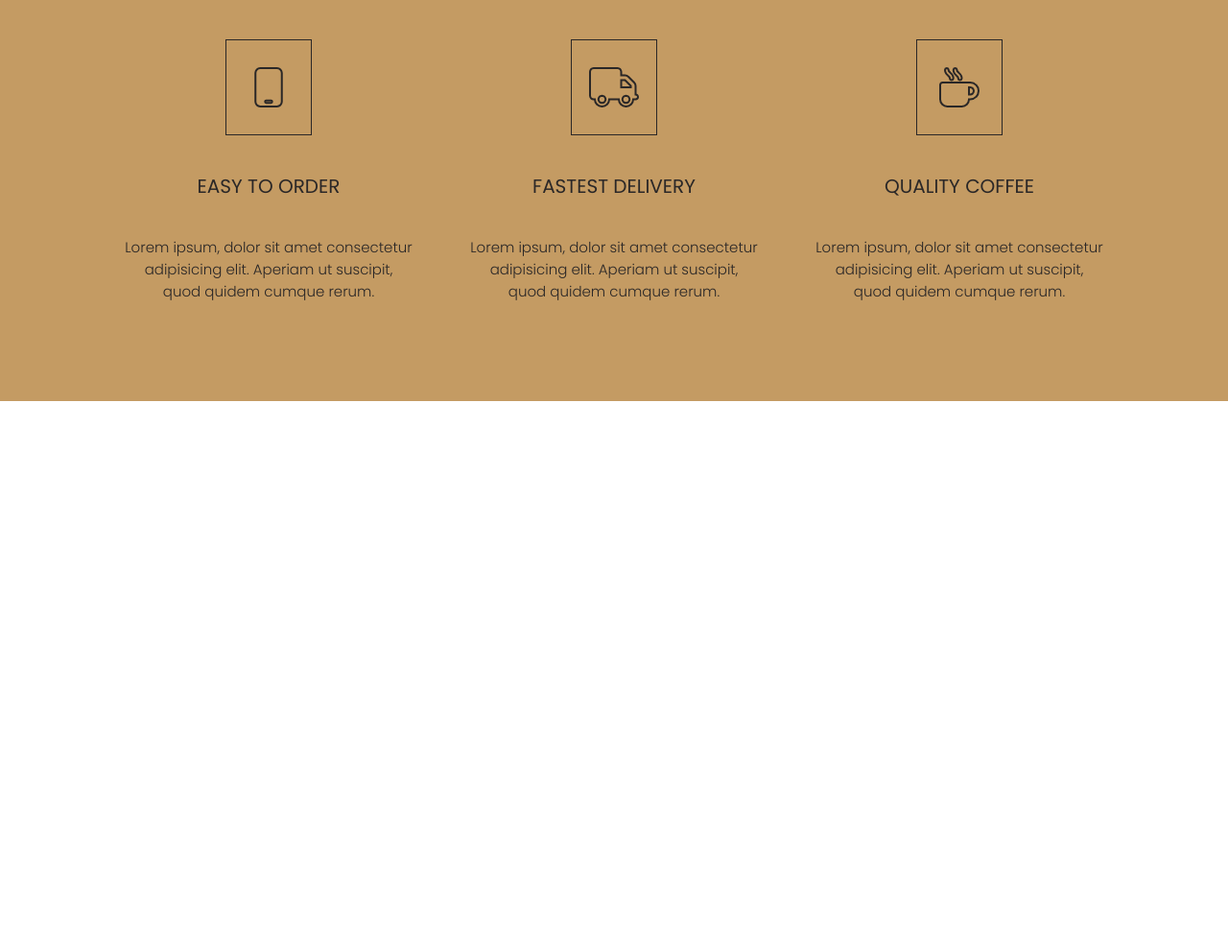
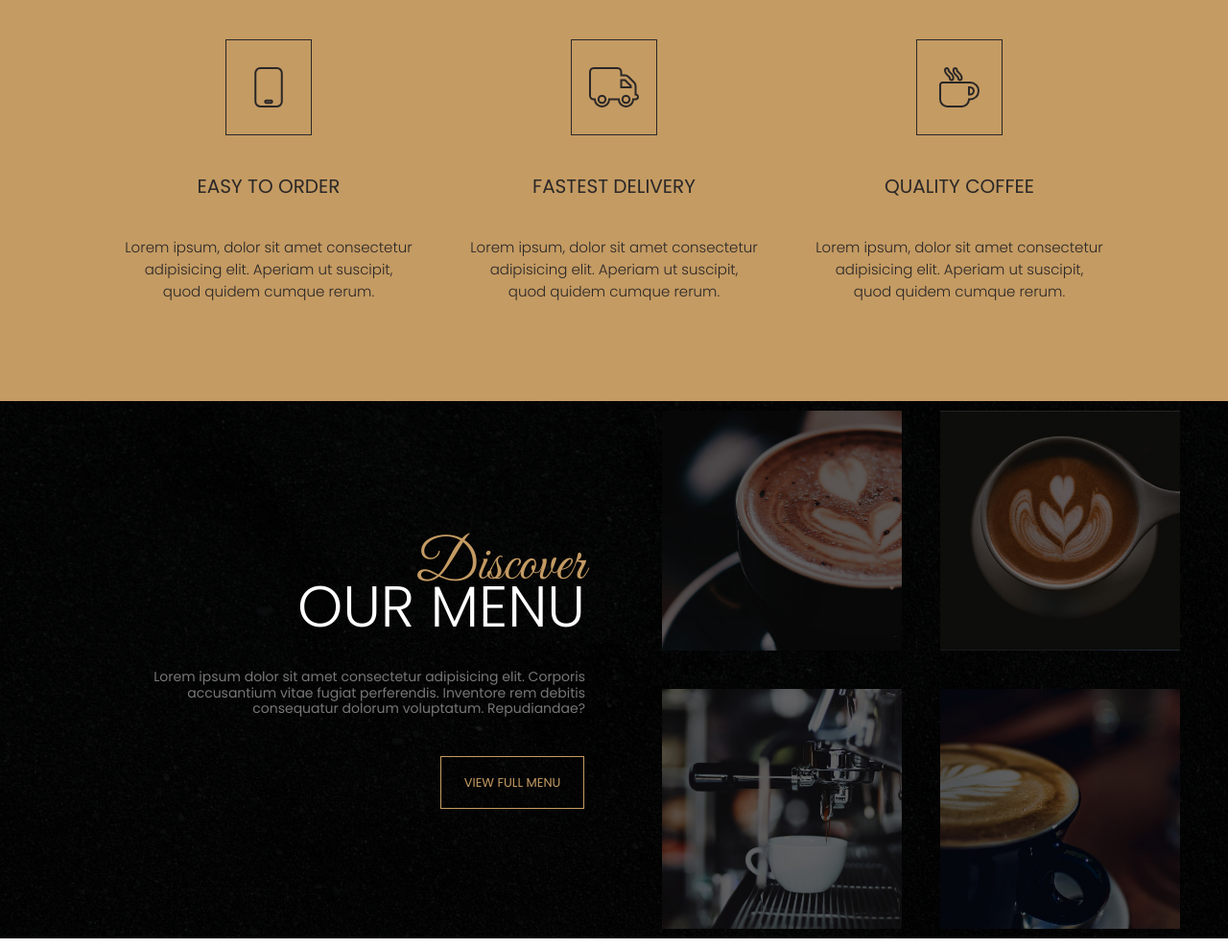
Before and after one commit to miracler0405/coffee-house-project, a plain HTML site: page index.html in a window 1280 px wide. Shown: the part 822-1810 px from the top of the page at 96% size. Before the commit the page ends 1240 px from the top, so only its background shows below. Drawn offline with nearby package versions, Linux system fonts and the light colour scheme.

Commit message:
feat: complete ment

```diff
--- a/index.html
+++ b/index.html
@@ -129,6 +129,36 @@
         </div>
       </section>
       <!-- End of About -->
+      <!-- Menu -->
+      <section class="menu">
+        <div class="menu-left">
+          <h3 class="main-heading">Discover</h3>
+          <h1>Our Menu</h1>
+          <p>
+            Lorem ipsum dolor sit amet consectetur adipisicing elit. Corporis
+            accusantium vitae fugiat perferendis. Inventore rem debitis
+            consequatur dolorum voluptatum. Repudiandae?
+          </p>
+          <button type="button" class="menu-btn">View Full Menu</button>
+        </div>
+        <div class="menu-right">
+          <div class="menu-right-images">
+            <div class="menu-img-wrapper">
+              <img src="images/image4.jpg" />
+            </div>
+            <div class="menu-img-wrapper">
+              <img src="images/image5.jpg" />
+            </div>
+            <div class="menu-img-wrapper">
+              <img src="images/image6.jpg" />
+            </div>
+            <div class="menu-img-wrapper">
+              <img src="images/image7.jpg" />
+            </div>
+          </div>
+        </div>
+      </section>
+      <!-- End of Menu -->
     </div>
     <!-- end of container -->
   </body>
--- a/style.css
+++ b/style.css
@@ -317,3 +317,88 @@ span.swiper-pagination-bullet.swiper-pagination-bullet-active::after {
   color: #2a2727;
 }
 /* End of About */
+/* Menu */
+.menu {
+  width: 100%;
+  height: 70vh;
+  background: linear-gradient(rgba(0, 0, 0, 0.9), rgba(0, 0, 0, 0.9)),
+    url(images/image8.jpg) center no-repeat;
+  background-size: cover;
+  display: flex;
+  align-items: center;
+}
+
+.menu-left {
+  text-align: right;
+  margin-right: 3rem;
+  width: 50%;
+}
+
+.menu-left .main-heading {
+  font-size: 6rem;
+}
+
+.menu-left h1 {
+  font-size: 6rem;
+  font-weight: 300;
+  text-transform: uppercase;
+  color: #fff;
+  margin-top: -4rem;
+}
+
+.menu-left p {
+  font-size: 1.4rem;
+  color: #777;
+  width: 50rem;
+  margin: 2rem 0 4rem auto;
+  line-height: 1.2;
+}
+
+.menu-btn {
+  width: 15rem;
+  height: 5.5rem;
+  cursor: pointer;
+  margin: 0.1rem;
+  font-size: 1.3rem;
+  background-color: transparent;
+  border: 0.1rem solid #c49b63;
+  color: #c49b63;
+  text-transform: uppercase;
+  transition: all 0.3s;
+}
+
+.menu-btn:hover {
+  background-color: #c49b63;
+  color: #222;
+}
+
+.menu-right {
+  margin-left: 3rem;
+  width: 50%;
+}
+
+.menu-right-images {
+  width: 60rem;
+  display: flex;
+  flex-wrap: wrap;
+}
+
+.menu-img-wrapper {
+  width: 25rem;
+  height: 25rem;
+  margin: 2rem;
+  overflow: hidden;
+}
+
+.menu-right-images img {
+  width: 100%;
+  height: 100%;
+  object-fit: cover;
+  cursor: pointer;
+  transition: transform 0.6s;
+}
+
+.menu-img-wrapper:hover img {
+  transform: scale(1.3);
+}
+/* End of Menu */
```
